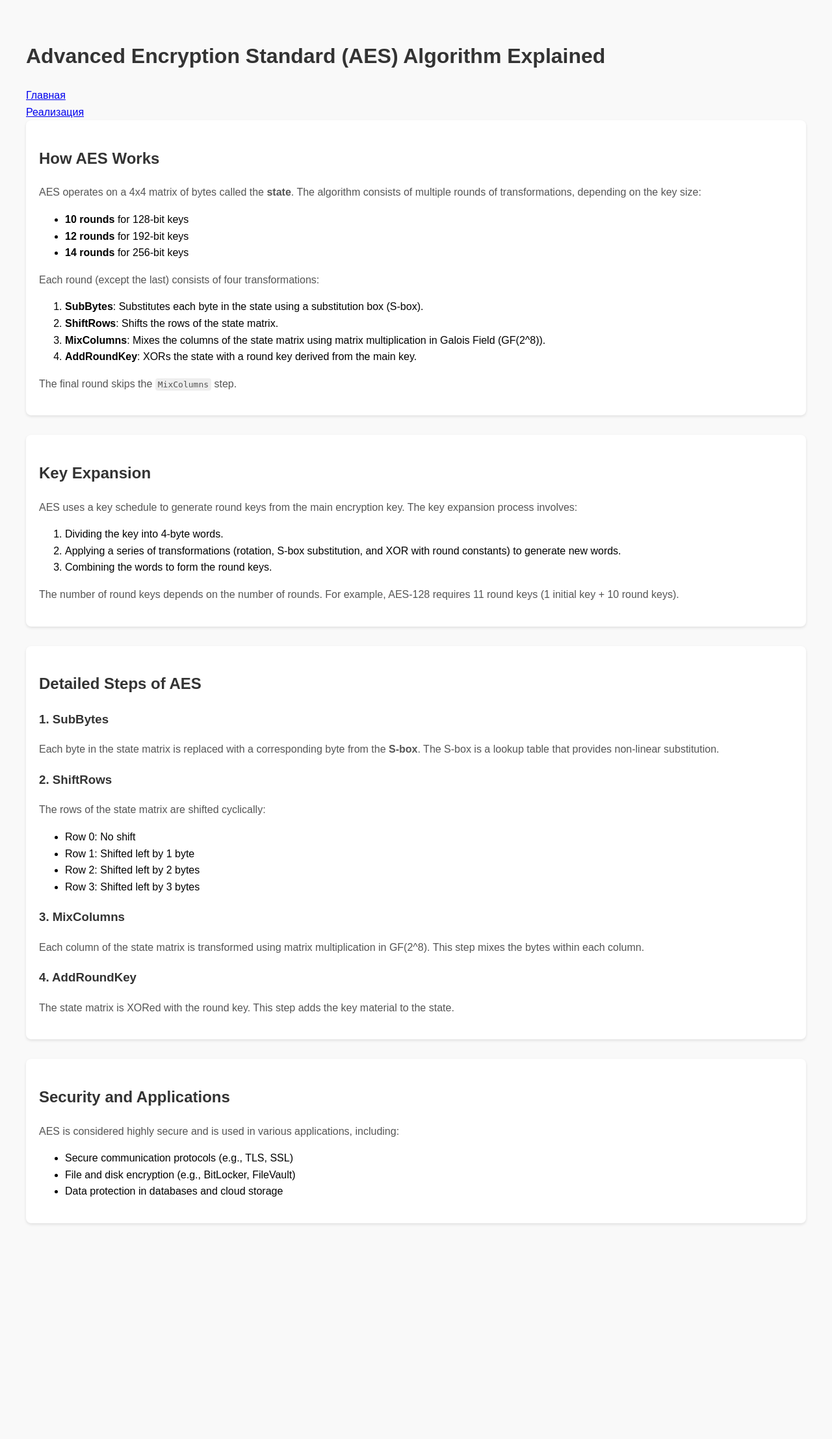
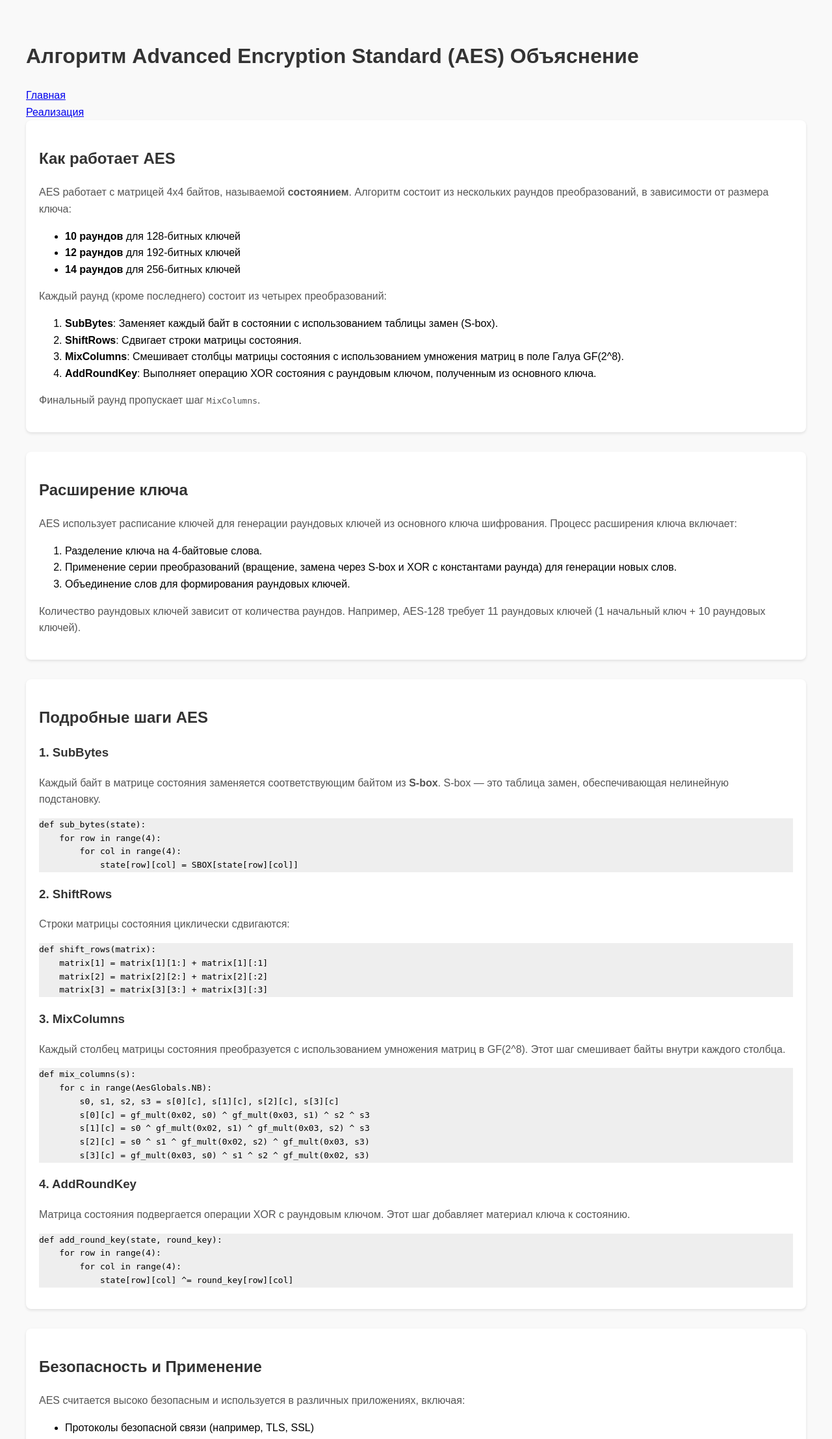
Before and after one commit to MoodyBlues04/cryptography_app, a Flask app: page /aes_explanation in a window 1280 px wide. Shown: the top 2214 px of the page at 65% size. Before the commit the page ends 1884 px from the top, so only its background shows below. Run offline with Flask 3, Linux system fonts and the light colour scheme.

Commit message:
explanation-translated

```diff
--- a/templates/aes.html
+++ b/templates/aes.html
@@ -221,7 +221,7 @@
             add_round_key: 'Поочередное применение XOR ко всем элементам матрицы и соответствующим элементам ключа',
             sub_bytes: 'Смещение для каждого элемента матрицы в соответствии с SBOX (предподсчитанная матрица)',
             shift_rows: 'Круговое смещение столбцов матрицы',
-            mix_cols: 'Перемножение ячеек матрицы над полем GF^4',
+            mix_cols: 'Перемножение ячеек матрицы над полем GF(2^8)',
         }[stepName];
     }
 
--- a/templates/aes_explanation.html
+++ b/templates/aes_explanation.html
@@ -1,9 +1,9 @@
 <!DOCTYPE html>
-<html lang="en">
+<html lang="ru">
 <head>
     <meta charset="UTF-8">
     <meta name="viewport" content="width=device-width, initial-scale=1.0">
-    <title>AES Algorithm Explained</title>
+    <title>Алгоритм AES Объяснение</title>
     <style>
         body {
             font-family: Arial, sans-serif;
@@ -21,11 +21,10 @@
             color: #555;
         }
 
-        code {
+        pre {
             background-color: #eee;
-            padding: 2px 4px;
-            border-radius: 4px;
             font-family: monospace;
+            width: 100%;
         }
 
         .section {
@@ -73,98 +72,106 @@
     </style>
 </head>
 <body>
-<h1>Advanced Encryption Standard (AES) Algorithm Explained</h1>
+<h1>Алгоритм Advanced Encryption Standard (AES) Объяснение</h1>
 
 <a href="/">Главная</a>
 <br>
 <a href="/aes">Реализация</a>
 
-<!-- How AES Works Section -->
+<!-- Как работает AES -->
 <div class="section">
-    <h2>How AES Works</h2>
+    <h2>Как работает AES</h2>
     <p>
-        AES operates on a 4x4 matrix of bytes called the <strong>state</strong>. The algorithm consists of multiple
-        rounds of transformations, depending on the key size:
+        AES работает с матрицей 4x4 байтов, называемой <strong>состоянием</strong>. Алгоритм состоит из нескольких
+        раундов преобразований, в зависимости от размера ключа:
     </p>
     <ul>
-        <li><strong>10 rounds</strong> for 128-bit keys</li>
-        <li><strong>12 rounds</strong> for 192-bit keys</li>
-        <li><strong>14 rounds</strong> for 256-bit keys</li>
+        <li><strong>10 раундов</strong> для 128-битных ключей</li>
+        <li><strong>12 раундов</strong> для 192-битных ключей</li>
+        <li><strong>14 раундов</strong> для 256-битных ключей</li>
     </ul>
     <p>
-        Each round (except the last) consists of four transformations:
+        Каждый раунд (кроме последнего) состоит из четырех преобразований:
     </p>
     <ol>
-        <li><strong>SubBytes</strong>: Substitutes each byte in the state using a substitution box (S-box).</li>
-        <li><strong>ShiftRows</strong>: Shifts the rows of the state matrix.</li>
-        <li><strong>MixColumns</strong>: Mixes the columns of the state matrix using matrix multiplication in Galois
-            Field (GF(2^8)).
-        </li>
-        <li><strong>AddRoundKey</strong>: XORs the state with a round key derived from the main key.</li>
+        <li><strong>SubBytes</strong>: Заменяет каждый байт в состоянии с использованием таблицы замен (S-box).</li>
+        <li><strong>ShiftRows</strong>: Сдвигает строки матрицы состояния.</li>
+        <li><strong>MixColumns</strong>: Смешивает столбцы матрицы состояния с использованием умножения матриц в поле Галуа GF(2^8).</li>
+        <li><strong>AddRoundKey</strong>: Выполняет операцию XOR состояния с раундовым ключом, полученным из основного ключа.</li>
     </ol>
     <p>
-        The final round skips the <code>MixColumns</code> step.
+        Финальный раунд пропускает шаг <code>MixColumns</code>.
     </p>
 </div>
 
-<!-- Key Expansion Section -->
+<!-- Расширение ключа -->
 <div class="section">
-    <h2>Key Expansion</h2>
+    <h2>Расширение ключа</h2>
     <p>
-        AES uses a key schedule to generate round keys from the main encryption key. The key expansion process involves:
+        AES использует расписание ключей для генерации раундовых ключей из основного ключа шифрования. Процесс расширения ключа включает:
     </p>
     <ol>
-        <li>Dividing the key into 4-byte words.</li>
-        <li>Applying a series of transformations (rotation, S-box substitution, and XOR with round constants) to
-            generate new words.
-        </li>
-        <li>Combining the words to form the round keys.</li>
+        <li>Разделение ключа на 4-байтовые слова.</li>
+        <li>Применение серии преобразований (вращение, замена через S-box и XOR с константами раунда) для генерации новых слов.</li>
+        <li>Объединение слов для формирования раундовых ключей.</li>
     </ol>
     <p>
-        The number of round keys depends on the number of rounds. For example, AES-128 requires 11 round keys (1 initial
-        key + 10 round keys).
+        Количество раундовых ключей зависит от количества раундов. Например, AES-128 требует 11 раундовых ключей (1 начальный ключ + 10 раундовых ключей).
     </p>
 </div>
 
-<!-- Detailed Steps Section -->
+<!-- Подробные шаги AES -->
 <div class="section">
-    <h2>Detailed Steps of AES</h2>
+    <h2>Подробные шаги AES</h2>
     <h3>1. SubBytes</h3>
     <p>
-        Each byte in the state matrix is replaced with a corresponding byte from the <strong>S-box</strong>. The S-box
-        is a lookup table that provides non-linear substitution.
+        Каждый байт в матрице состояния заменяется соответствующим байтом из <strong>S-box</strong>. S-box — это таблица замен, обеспечивающая нелинейную подстановку.
     </p>
+    <pre><code>def sub_bytes(state):
+    for row in range(4):
+        for col in range(4):
+            state[row][col] = SBOX[state[row][col]]</code></pre>
+
     <h3>2. ShiftRows</h3>
     <p>
-        The rows of the state matrix are shifted cyclically:
+        Строки матрицы состояния циклически сдвигаются:
+    </p>
+    <pre><code>def shift_rows(matrix):
+    matrix[1] = matrix[1][1:] + matrix[1][:1]
+    matrix[2] = matrix[2][2:] + matrix[2][:2]
+    matrix[3] = matrix[3][3:] + matrix[3][:3]</code></pre>
+    <h3>3. MixColumns</h3>
+    <p>
+        Каждый столбец матрицы состояния преобразуется с использованием умножения матриц в GF(2^8). Этот шаг смешивает байты внутри каждого столбца.
+    </p>
+    <pre><code>def mix_columns(s):
+    for c in range(AesGlobals.NB):
+        s0, s1, s2, s3 = s[0][c], s[1][c], s[2][c], s[3][c]
+        s[0][c] = gf_mult(0x02, s0) ^ gf_mult(0x03, s1) ^ s2 ^ s3
+        s[1][c] = s0 ^ gf_mult(0x02, s1) ^ gf_mult(0x03, s2) ^ s3
+        s[2][c] = s0 ^ s1 ^ gf_mult(0x02, s2) ^ gf_mult(0x03, s3)
+        s[3][c] = gf_mult(0x03, s0) ^ s1 ^ s2 ^ gf_mult(0x02, s3)</code></pre>
+
+    <h3>4. AddRoundKey</h3>
+    <p>
+        Матрица состояния подвергается операции XOR с раундовым ключом. Этот шаг добавляет материал ключа к состоянию.
+    </p>
+    <pre><code>def add_round_key(state, round_key):
+    for row in range(4):
+        for col in range(4):
+            state[row][col] ^= round_key[row][col]</code></pre>
+</div>
+
+<!-- Безопасность и Применение -->
+<div class="section">
+    <h2>Безопасность и Применение</h2>
+    <p>
+        AES считается высоко безопасным и используется в различных приложениях, включая:
     </p>
     <ul>
-        <li>Row 0: No shift</li>
-        <li>Row 1: Shifted left by 1 byte</li>
-        <li>Row 2: Shifted left by 2 bytes</li>
-        <li>Row 3: Shifted left by 3 bytes</li>
-    </ul>
-    <h3>3. MixColumns</h3>
-    <p>
-        Each column of the state matrix is transformed using matrix multiplication in GF(2^8). This step mixes the bytes
-        within each column.
-    </p>
-    <h3>4. AddRoundKey</h3>
-    <p>
-        The state matrix is XORed with the round key. This step adds the key material to the state.
-    </p>
-</div>
-
-<!-- Security and Applications Section -->
-<div class="section">
-    <h2>Security and Applications</h2>
-    <p>
-        AES is considered highly secure and is used in various applications, including:
-    </p>
-    <ul>
-        <li>Secure communication protocols (e.g., TLS, SSL)</li>
-        <li>File and disk encryption (e.g., BitLocker, FileVault)</li>
-        <li>Data protection in databases and cloud storage</li>
+        <li>Протоколы безопасной связи (например, TLS, SSL)</li>
+        <li>Шифрование файлов и дисков (например, BitLocker, FileVault)</li>
+        <li>Защита данных в базах данных и облачных хранилищах</li>
     </ul>
 </div>
 </body>
```
